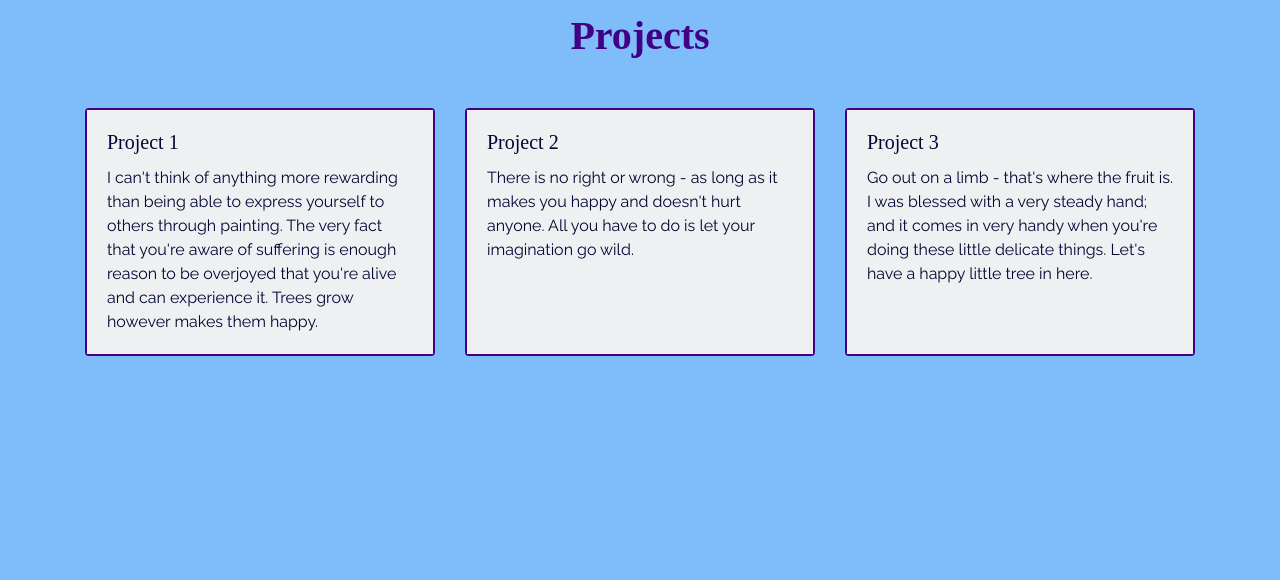
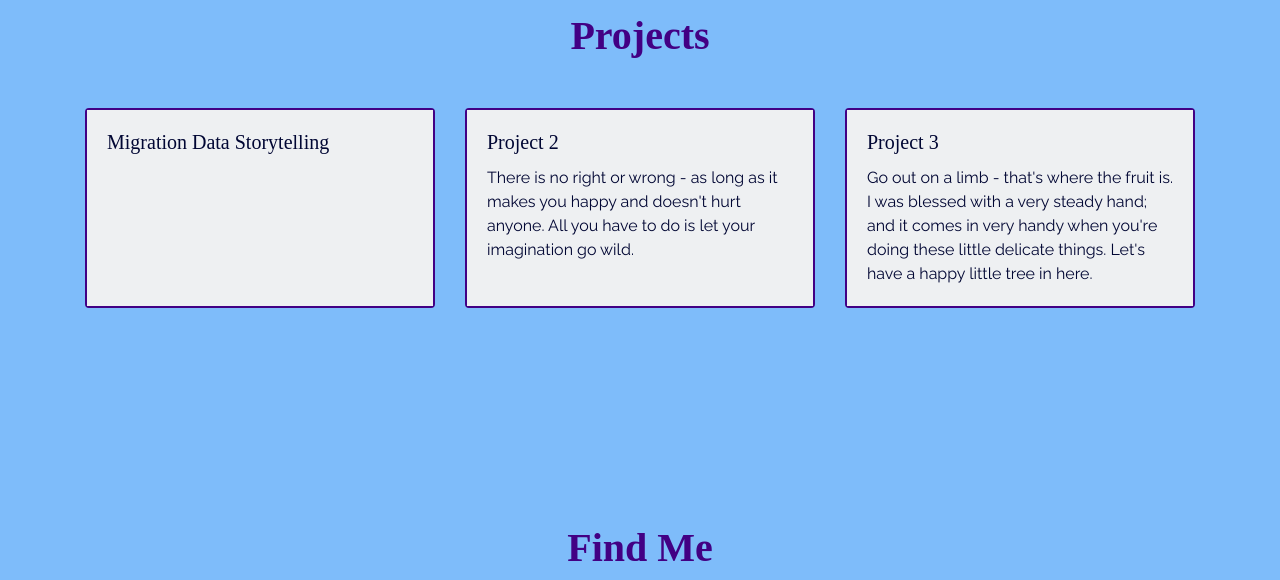
Before and after one commit to meerameeraonthewall/meerameeraonthewall.github.io, a plain HTML site: page index.html in a window 1280 px wide. Shown: the part 1240-1820 px from the top of the page. Drawn offline with nearby package versions, Linux system fonts and the light colour scheme; a web font is replaced by a local one.

Commit message:
Attempt to slot in project1, big data website link

```diff
--- a/index.html
+++ b/index.html
@@ -135,8 +135,8 @@
                 <div class="card-deck my-5">
                     <div class="card rounded">
                             <div class="card-body bg-light text-dark">
-                                <h5 class="card-title">Project 1</h5>
-                                <p class="card-text">I can't think of anything more rewarding than being able to express yourself to others through painting. The very fact that you're aware of suffering is enough reason to be overjoyed that you're alive and can experience it. Trees grow however makes them happy.</p>
+                                <h5 class="card-title">Migration Data Storytelling</h5>
+                                <a class="proj1" href = 'https://splohms.github.io/bigdata2021/'></a>
                             </div>
                             </div>
                     <div class="card rounded">
```
